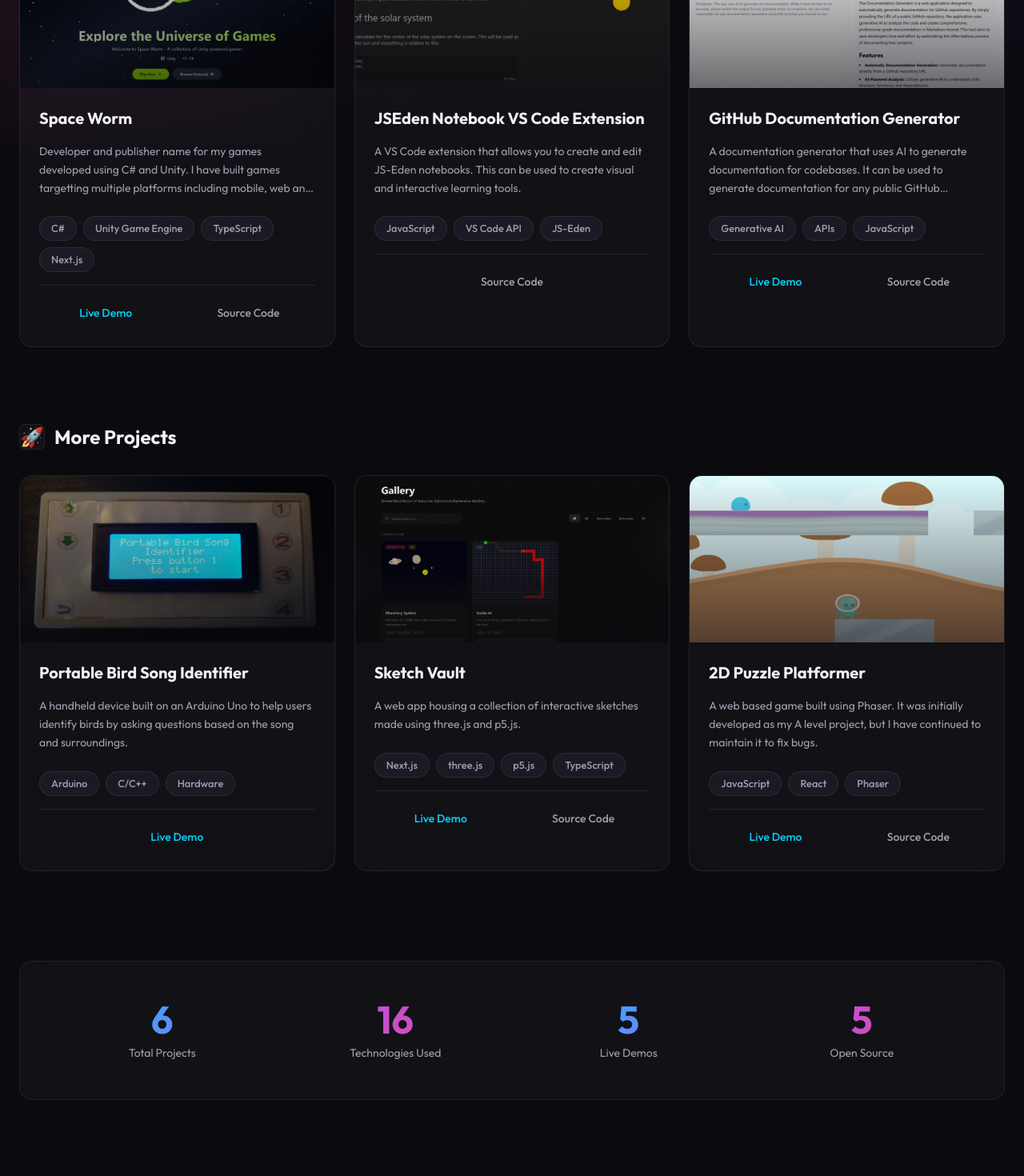
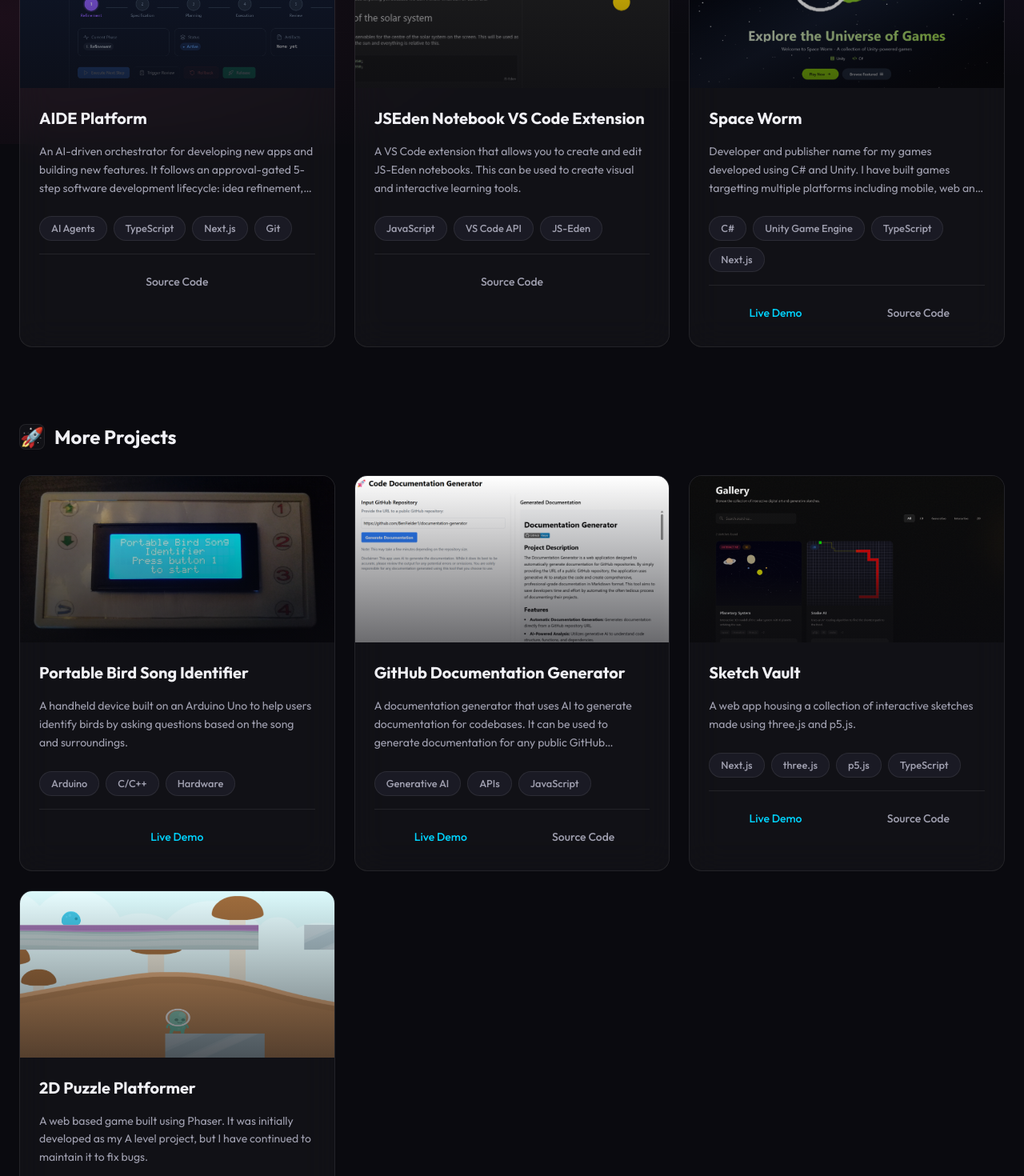
Before and after one commit to BenFielder1/portfolio, a Next.js app: page /projects in a window 1280 px wide. Shown: the part 620-2090 px from the top of the page at 80% size. Built offline with nearby package versions, Linux system fonts and the light colour scheme.

Commit message:
added AIDE project

```diff
--- a/src/app/projects/page.tsx
+++ b/src/app/projects/page.tsx
@@ -84,48 +84,6 @@
                     </div>
                 </section>
             )}
-
-            {/* Stats section */}
-            <section className="py-16 relative">
-                <div className="container mx-auto px-6">
-                    <div className="glass-card p-8 md:p-12">
-                        <div className="grid grid-cols-2 md:grid-cols-4 gap-8 text-center">
-                            <div>
-                                <div className="text-4xl md:text-5xl font-bold text-gradient mb-2">
-                                    {projects.length}
-                                </div>
-                                <div className="text-[var(--text-secondary)] text-sm">
-                                    Total Projects
-                                </div>
-                            </div>
-                            <div>
-                                <div className="text-4xl md:text-5xl font-bold text-gradient-secondary mb-2">
-                                    {new Set(projects.flatMap(p => p.technologies)).size}
-                                </div>
-                                <div className="text-[var(--text-secondary)] text-sm">
-                                    Technologies Used
-                                </div>
-                            </div>
-                            <div>
-                                <div className="text-4xl md:text-5xl font-bold text-gradient mb-2">
-                                    {projects.filter(p => p.demoLink).length}
-                                </div>
-                                <div className="text-[var(--text-secondary)] text-sm">
-                                    Live Demos
-                                </div>
-                            </div>
-                            <div>
-                                <div className="text-4xl md:text-5xl font-bold text-gradient-secondary mb-2">
-                                    {projects.filter(p => p.githubLink).length}
-                                </div>
-                                <div className="text-[var(--text-secondary)] text-sm">
-                                    Open Source
-                                </div>
-                            </div>
-                        </div>
-                    </div>
-                </div>
-            </section>
         </div>
     );
 }
--- a/src/data/projects.ts
+++ b/src/data/projects.ts
@@ -12,12 +12,11 @@
 export const projects: Project[] = [
     {
         id: 1,
-        title: "Space Worm",
-        description: "Developer and publisher name for my games developed using C# and Unity. I have built games targetting multiple platforms including mobile, web and desktop.",
-        imagePath: "/images/projects/spaceworm.png",
-        technologies: ["C#", "Unity Game Engine", "TypeScript", "Next.js"],
-        demoLink: "https://games.benfielder.com/",
-        githubLink: "https://github.com/BenFielder1/Space-Worm",
+        title: "AIDE Platform",
+        description: "An AI-driven orchestrator for developing new apps and building new features. It follows an approval-gated 5-step software development lifecycle: idea refinement, technical specification, implementation plan, execution, and review. The platform supports multiple review cycles to iteratively meet the specification, and includes a git service for creating new repositories, branching existing ones, and merging into master once a review is approved.",
+        imagePath: "/images/projects/aide.png",
+        technologies: ["AI Agents", "TypeScript", "Next.js", "Git"],
+        githubLink: "https://github.com/BenFielder1/AIDE-Platform",
         featured: true,
     },
     {
@@ -31,12 +30,12 @@
     },
     {
         id: 3,
-        title: "GitHub Documentation Generator",
-        description: "A documentation generator that uses AI to generate documentation for codebases. It can be used to generate documentation for any public GitHub repository.",
-        imagePath: "/images/projects/documentationgenerator.png",
-        technologies: ["Generative AI", "APIs", "JavaScript"],
-        demoLink: "https://docgen.benfielder.com/",
-        githubLink: "https://github.com/BenFielder1/documentation-generator",
+        title: "Space Worm",
+        description: "Developer and publisher name for my games developed using C# and Unity. I have built games targetting multiple platforms including mobile, web and desktop.",
+        imagePath: "/images/projects/spaceworm.png",
+        technologies: ["C#", "Unity Game Engine", "TypeScript", "Next.js"],
+        demoLink: "https://games.benfielder.com/",
+        githubLink: "https://github.com/BenFielder1/Space-Worm",
         featured: true,
     },
     {
@@ -50,6 +49,16 @@
     },
     {
         id: 5,
+        title: "GitHub Documentation Generator",
+        description: "A documentation generator that uses AI to generate documentation for codebases. It can be used to generate documentation for any public GitHub repository.",
+        imagePath: "/images/projects/documentationgenerator.png",
+        technologies: ["Generative AI", "APIs", "JavaScript"],
+        demoLink: "https://docgen.benfielder.com/",
+        githubLink: "https://github.com/BenFielder1/documentation-generator",
+        featured: false,
+    },
+    {
+        id: 6,
         title: "Sketch Vault",
         description: "A web app housing a collection of interactive sketches made using three.js and p5.js.",
         imagePath: "/images/projects/sketchvault.png",
@@ -59,7 +68,7 @@
         featured: false,
     },
     {
-        id: 6,
+        id: 7,
         title: "2D Puzzle Platformer",
         description: "A web based game built using Phaser. It was initially developed as my A level project, but I have continued to maintain it to fix bugs.",
         imagePath: "/images/projects/puzzleplatformer.png",
```
Also changed, not shown: public/images/projects/aide.png (added), 1 other file (tests, documents, lock files or other folders).
